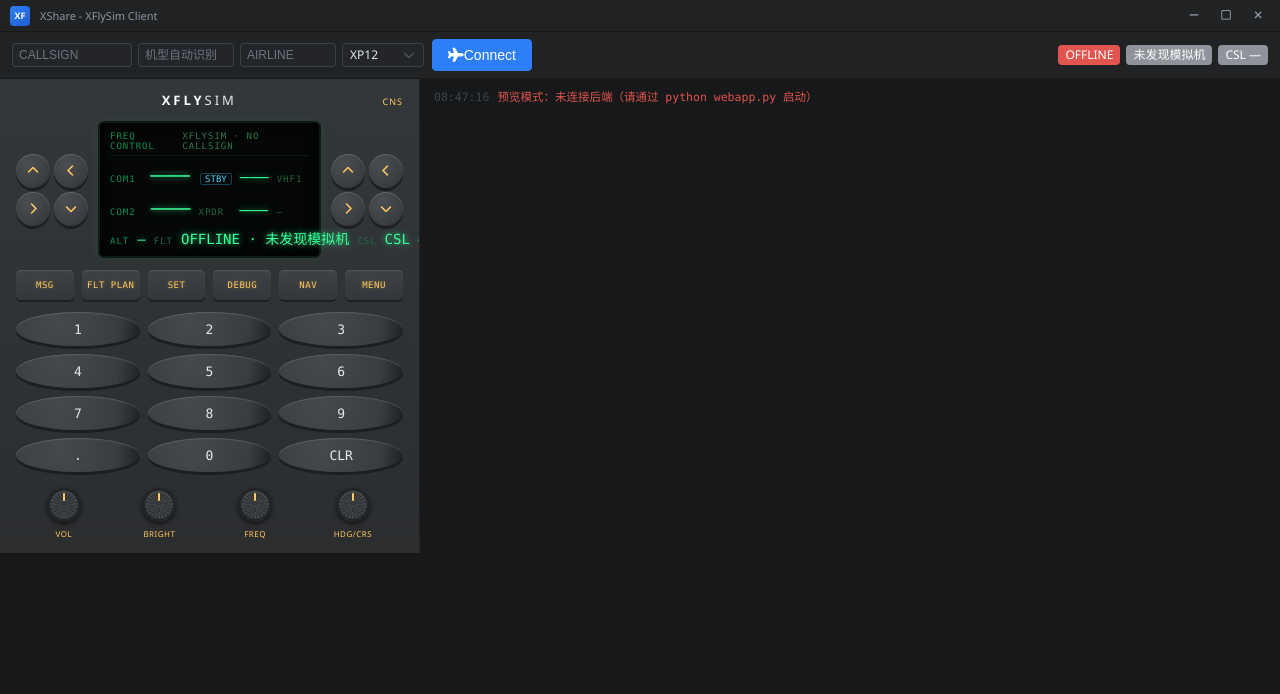
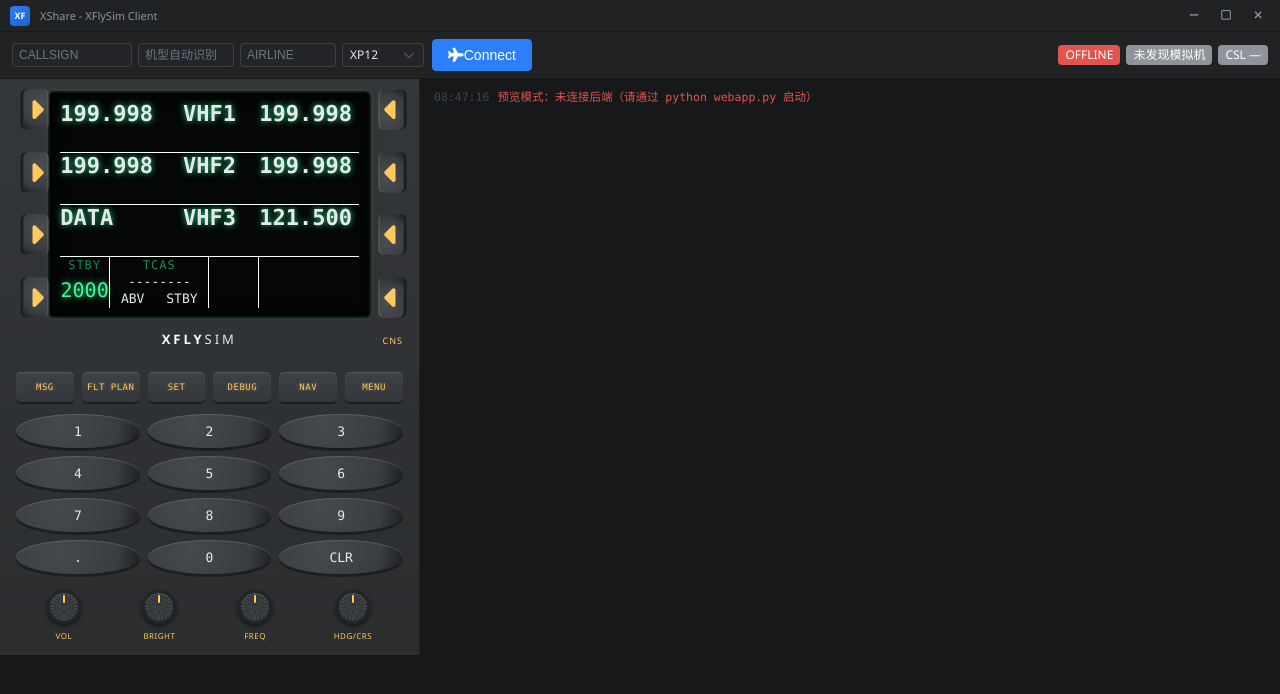
Before and after one commit to jintao3652-cell/155646, a Vue app in the folder webui/: page / in a window 1280 px wide. Shown: the top 694 px of the page. Built offline with nearby package versions, Linux system fonts and the light colour scheme.

Commit message:
update rmp style

```diff
--- a/webui/src/components/CnsPanel.vue
+++ b/webui/src/components/CnsPanel.vue
@@ -1,60 +1,61 @@
 <script setup>
-import { store, scrollLog, toggleDebug, openFlightPlan, openSettings, noop } from '../store.js'
-
-const keys = ['1', '2', '3', '4', '5', '6', '7', '8', '9', '.', '0', 'CLR']
-const knobs = ['VOL', 'BRIGHT', 'FREQ', 'HDG/CRS']
+  import { store, scrollLog, toggleDebug, openFlightPlan, openSettings, noop } from '../store.js'
+  import ScreenButton from './RMP/ScreenButton.vue'
+  import Screen from './RMP/Screen.vue'
+  const keys = ['1', '2', '3', '4', '5', '6', '7', '8', '9', '.', '0', 'CLR']
+  const knobs = ['VOL', 'BRIGHT', 'FREQ', 'HDG/CRS']
 </script>
 
 <template>
   <section class="cns">
+    <el-row>
+      <el-col :span="24"></el-col>
+      <el-col :span="24">
+        <el-row>
+          <el-col :span="2" class="screen-left-button">
+            <el-row>
+              <el-col :span="24">
+                <ScreenButton direction="right" class="screen-left"></ScreenButton>
+              </el-col>
+              <el-col :span="24">
+                <ScreenButton direction="right"></ScreenButton>
+              </el-col>
+              <el-col :span="24">
+                <ScreenButton direction="right"></ScreenButton>
+              </el-col>
+              <el-col :span="24">
+                <ScreenButton direction="right"></ScreenButton>
+              </el-col>
+            </el-row>
+          </el-col>
+          <el-col :span="20">
+            <Screen></Screen>
+          </el-col>
+          <el-col :span="2" class="screen-right-button">
+            <el-row>
+              <el-col :span="24">
+                <ScreenButton direction="left"></ScreenButton>
+              </el-col>
+              <el-col :span="24">
+                <ScreenButton direction="left"></ScreenButton>
+              </el-col>
+              <el-col :span="24">
+                <ScreenButton direction="left"></ScreenButton>
+              </el-col>
+              <el-col :span="24">
+                <ScreenButton direction="left"></ScreenButton>
+              </el-col>
+            </el-row>
+          </el-col>
+        </el-row>
+      </el-col>
+    </el-row>
     <div class="cns-brand"><b>XFLY</b>SIM<span class="ver">CNS</span></div>
 
     <!-- LCD + 环形导航键 -->
     <div class="lcd-zone">
-      <div class="ring ring-left">
-        <button class="rbtn" title="上" @click="scrollLog(-1)"><i class="fa-solid fa-chevron-up"></i></button>
-        <button class="rbtn" title="左" @click="noop"><i class="fa-solid fa-chevron-left"></i></button>
-        <button class="rbtn" title="右" @click="noop"><i class="fa-solid fa-chevron-right"></i></button>
-        <button class="rbtn" title="下" @click="scrollLog(1)"><i class="fa-solid fa-chevron-down"></i></button>
-      </div>
 
-      <div class="lcd">
-        <div class="lcd-head">
-          <span>FREQ CONTROL</span>
-          <span class="lcd-sub">XFLYSIM · {{ store.callsign || 'NO CALLSIGN' }}</span>
-        </div>
-        <div class="lcd-body">
-          <div class="lcd-row">
-            <span class="k">COM1</span>
-            <span class="v big">{{ store.st.com1 }}</span>
-            <span class="standby">STBY</span>
-            <span class="v">{{ store.st.com2 }}</span>
-            <span class="k dimk">VHF1</span>
-          </div>
-          <div class="lcd-row">
-            <span class="k">COM2</span>
-            <span class="v big">{{ store.st.com2 }}</span>
-            <span class="k dimk">XPDR</span>
-            <span class="v">{{ store.st.xpdr }}</span>
-            <span class="k dimk">{{ store.st.gs }}</span>
-          </div>
-          <div class="lcd-row alt-row">
-            <span class="k">ALT</span>
-            <span class="v">{{ store.st.alt }}</span>
-            <span class="k dimk">FLT</span>
-            <span class="v lcd-sm">{{ store.fsd.text }} · {{ store.xplane.text }}</span>
-            <span class="k dimk">CSL</span>
-            <span class="v lcd-sm">{{ store.csl.text }}</span>
-          </div>
-        </div>
-      </div>
 
-      <div class="ring ring-right">
-        <button class="rbtn" title="上" @click="scrollLog(-1)"><i class="fa-solid fa-chevron-up"></i></button>
-        <button class="rbtn" title="左" @click="noop"><i class="fa-solid fa-chevron-left"></i></button>
-        <button class="rbtn" title="右" @click="noop"><i class="fa-solid fa-chevron-right"></i></button>
-        <button class="rbtn" title="下" @click="scrollLog(1)"><i class="fa-solid fa-chevron-down"></i></button>
-      </div>
     </div>
 
     <!-- 功能键行 -->
@@ -81,3 +82,15 @@ const knobs = ['VOL', 'BRIGHT', 'FREQ', 'HDG/CRS']
     </div>
   </section>
 </template>
+
+<style scoped>
+  .screen-left-button .el-row,
+  .screen-right-button .el-row {
+    display: flex;
+    flex-direction: column;
+    align-items: center;
+    gap: 35px;
+    padding-top: 6px;
+    padding-bottom: 6px;
+  }
+</style>
--- /dev/null
+++ b/webui/src/components/RMP/Screen.vue
@@ -0,0 +1,164 @@
+<script setup>
+    import { store } from "../../store.js";
+</script>
+
+<template>
+    <div class="lcd">
+        <el-row class="lcd-body">
+            <el-col :span="24" class="lcd-row">
+                <el-row>
+                    <el-col :span="8"><span class="freq">199.998</span></el-col>
+                    <el-col :span="8" align="middle" justify="center"><span class="freq">VHF1</span></el-col>
+                    <el-col :span="8"><span class="freq">199.998</span></el-col>
+                </el-row>
+            </el-col>
+            <el-col :span="24" class="lcd-row">
+                <el-row>
+                    <el-col :span="8"><span class="freq">199.998</span></el-col>
+                    <el-col :span="8" align="middle" justify="center"><span class="freq">VHF2</span></el-col>
+                    <el-col :span="8"><span class="freq">199.998</span></el-col>
+                </el-row>
+            </el-col>
+            <el-col :span="24" class="lcd-row">
+                <el-row>
+                    <el-col :span="8"><span class="freq">DATA</span></el-col>
+                    <el-col :span="8" align="middle" justify="center"><span class="freq">VHF3</span></el-col>
+                    <el-col :span="8"><span class="freq">121.500</span></el-col>
+                </el-row>
+            </el-col>
+            <el-col :span="24" class="lcd-row" style="border-bottom: none">
+                <el-row>
+                    <el-col :span="4" style="border-right: 1px solid #fff">
+                        <el-row>
+                            <el-col :span="24" align="middle" justify="center"><span
+                                    class="squawk-text">STBY</span></el-col>
+                            <el-col :span="24" align="middle" justify="center"><span
+                                    class="squawk-val">2000</span></el-col>
+                        </el-row>
+                    </el-col>
+                    <el-col :span="8" style="border-right: 1px solid #fff">
+                        <el-row>
+                            <el-col :span="24" align="middle" justify="center"><span
+                                    class="squawk-text">TCAS</span></el-col>
+                            <el-col :span="24" align="middle" justify="center">--------</el-col>
+                            <el-col :span="24" style="display: flex; justify-content: space-around;">
+                                <span class="tcas-val">ABV</span>
+                                <span class="tcas-val">STBY</span>
+                            </el-col>
+                        </el-row>
+                    </el-col>
+                    <el-col :span="4" style="border-right: 1px solid #fff"></el-col>
+                    <el-col :span="8"></el-col>
+                </el-row>
+            </el-col>
+        </el-row>
+    </div>
+</template>
+
+<style scoped>
+
+    /* --- LCD + 环形导航键 --- */
+    .lcd-zone {
+        display: flex;
+        align-items: center;
+        justify-content: center;
+        gap: 10px;
+    }
+
+    .lcd {
+        height: 100%;
+        flex: 1 1 auto;
+        min-width: 0;
+        background: var(--lcd-bg);
+        border: 2px solid var(--lcd-border);
+        border-radius: 6px;
+        box-shadow: inset 0 0 14px rgba(0, 0, 0, 0.9), 0 0 10px rgba(30, 160, 90, 0.15);
+        padding: 8px 10px;
+        font-family: var(--mono);
+    }
+
+    .lcd-head {
+        display: flex;
+        justify-content: space-between;
+        font-size: 9px;
+        letter-spacing: 1px;
+        color: var(--led-green-dim);
+        border-bottom: 1px solid #0c1811;
+        padding-bottom: 4px;
+        margin-bottom: 6px;
+    }
+
+    .lcd-head .lcd-sub {
+        color: #2a7a4c;
+    }
+
+    .lcd-body {
+        display: flex;
+        flex-direction: column;
+        height: 100%;
+    }
+
+    .lcd-row {
+        flex: 1 1 0;
+        width: 100%;
+        min-height: 0;
+        border-bottom: 1px solid #fff;
+    }
+
+    .lcd-row :deep(.el-row) {
+        height: 100%;
+    }
+
+    .lcd-row .k {
+        font-size: 9px;
+        color: var(--led-green-dim);
+        letter-spacing: 1px;
+        width: 40px;
+    }
+
+    .lcd-row .dimk {
+        color: #1f6b40;
+    }
+
+    .lcd-row .v {
+        font-size: 16px;
+        color: var(--led-green);
+        text-shadow: 0 0 6px rgba(53, 255, 154, 0.8);
+    }
+
+    .lcd-row .v.big {
+        font-size: 22px;
+    }
+
+    .lcd-row .standby {
+        font-size: 9px;
+        color: var(--led-cyan);
+        border: 1px solid #12404f;
+        border-radius: 2px;
+        padding: 0 4px;
+        margin-left: 2px;
+    }
+
+    .lcd-row.alt-row .v {
+        font-size: 14px;
+    }
+
+    .freq {
+        font-size: 22px;
+        font-weight: bold;
+        color: var(--led-white);
+        text-shadow: 0 0 6px rgba(53, 255, 154, 0.8);
+    }
+
+    .squawk-text {
+        font-size: 12px;
+        color: var(--led-green-dim);
+        letter-spacing: 1px;
+    }
+
+    .squawk-val {
+        font-size: 20px;
+        color: var(--led-green);
+        text-shadow: 0 0 6px rgba(53, 255, 154, 0.8);
+    }
+</style>
--- /dev/null
+++ b/webui/src/components/RMP/ScreenButton.vue
@@ -0,0 +1,70 @@
+<script setup>
+    import { computed } from 'vue'
+
+    const props = defineProps({
+        direction: {
+            type: String,
+            required: true,
+            default: 'up',
+            validator: (value) => ['up', 'down', 'left', 'right'].includes(value)
+        },
+        onClick: Function
+    })
+
+    const rotationMap = {
+        up: 0,
+        right: 90,
+        down: 180,
+        left: -90
+    }
+
+    const buttonStyle = computed(() => ({
+        '--screen-rotation': `${rotationMap[props.direction] || 0}deg`
+    }))
+</script>
+
+<template>
+    <div class="screen-button-wrap" :style="buttonStyle">
+        <button class="screen-button" type="button">
+            <i class="fa-solid fa-caret-up"></i>
+        </button>
+    </div>
+</template>
+
+<style scoped>
+    .screen-button-wrap {
+        display: inline-flex;
+        transform: rotate(var(--screen-rotation, 0deg));
+        transition: transform .15s ease;
+    }
+
+    .screen-button {
+        width: 40px;
+        height: 25px;
+        border-radius: 5px;
+        border: none;
+        background: radial-gradient(circle at 35% 30%, var(--btn-hi, #4a4e52), var(--btn-face) 70%, var(--btn-edge));
+        color: var(--led-amber);
+        font-size: 30px;
+        display: flex;
+        align-items: center;
+        justify-content: center;
+        box-shadow: 0 3px 0 var(--btn-edge), inset 0 1px 1px rgba(255, 255, 255, .18);
+        cursor: pointer;
+        transition: filter .15s ease, box-shadow .15s ease;
+    }
+
+    .screen-button i {
+        transform: none;
+        display: block;
+    }
+
+    .screen-button:hover {
+        filter: brightness(1.25);
+    }
+
+    .screen-button:active {
+        transform: translateY(2px);
+        box-shadow: 0 1px 0 var(--btn-edge);
+    }
+</style>
--- a/webui/src/style.css
+++ b/webui/src/style.css
@@ -129,43 +129,7 @@ html, body, #app.frameless-shell {
   letter-spacing: 1px; padding-top: 4px;
 }
 
-/* --- LCD + 环形导航键 --- */
-.lcd-zone { display: flex; align-items: center; justify-content: center; gap: 10px; }
 
-.lcd {
-  flex: 1 1 auto;
-  min-width: 0;
-  background: var(--lcd-bg);
-  border: 2px solid var(--lcd-border);
-  border-radius: 6px;
-  box-shadow: inset 0 0 14px rgba(0, 0, 0, .9),
-              0 0 10px rgba(30, 160, 90, .15);
-  padding: 8px 10px;
-  font-family: var(--mono);
-}
-.lcd-head {
-  display: flex; justify-content: space-between;
-  font-size: 9px; letter-spacing: 1px;
-  color: var(--led-green-dim);
-  border-bottom: 1px solid #0c1811;
-  padding-bottom: 4px; margin-bottom: 6px;
-}
-.lcd-head .lcd-sub { color: #2a7a4c; }
-.lcd-body { display: flex; flex-direction: column; gap: 8px; }
-.lcd-row { display: flex; align-items: baseline; gap: 8px; white-space: nowrap; }
-.lcd-row .k { font-size: 9px; color: var(--led-green-dim); letter-spacing: 1px; width: 40px; }
-.lcd-row .dimk { color: #1f6b40; }
-.lcd-row .v {
-  font-size: 16px; color: var(--led-green);
-  text-shadow: 0 0 6px rgba(53, 255, 154, .8);
-}
-.lcd-row .v.big { font-size: 22px; }
-.lcd-row .standby {
-  font-size: 9px; color: var(--led-cyan);
-  border: 1px solid #12404f; border-radius: 2px;
-  padding: 0 4px; margin-left: 2px;
-}
-.lcd-row.alt-row .v { font-size: 14px; }
 
 /* --- 环形导航键（橡胶圆钮） --- */
 .ring { display: grid; grid-template-columns: repeat(2, 34px); gap: 4px; }
```
